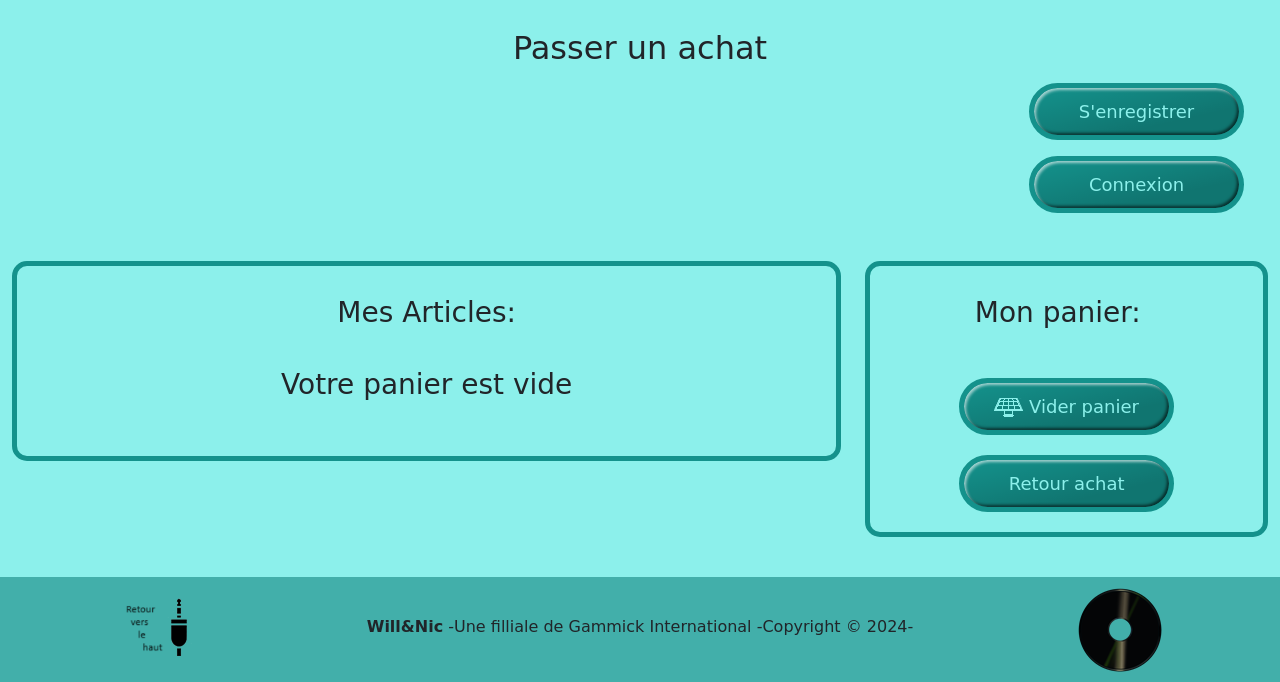
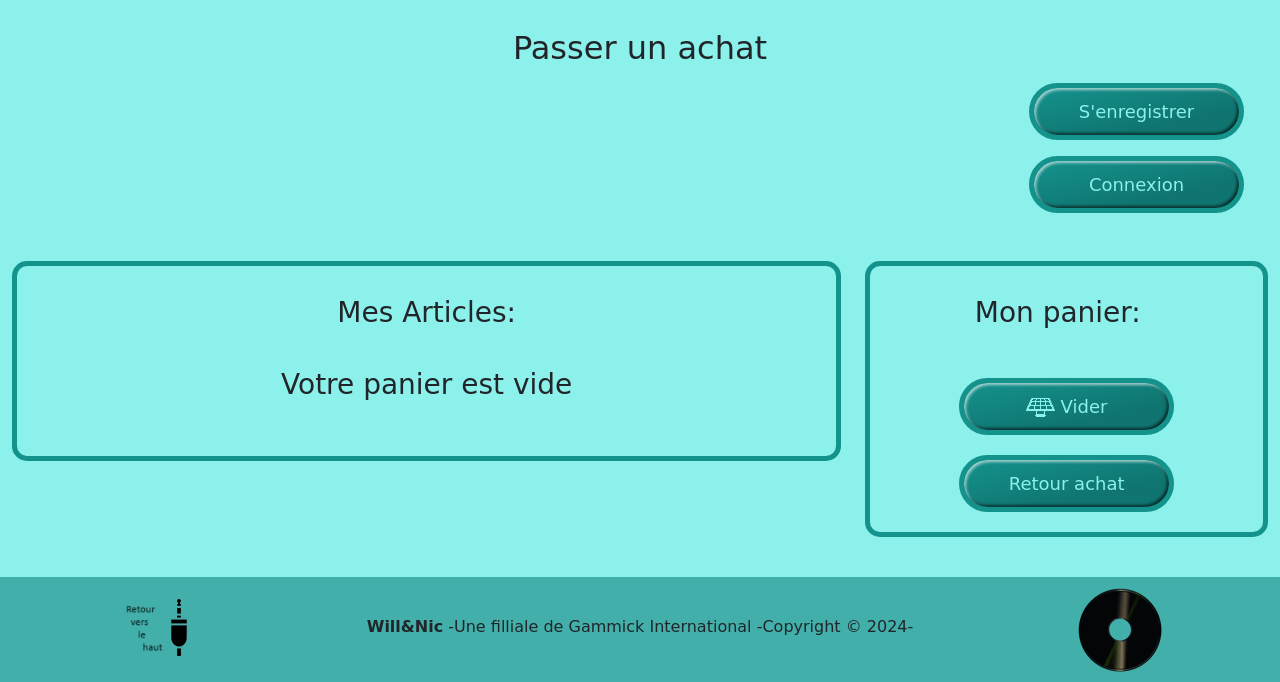
Before and after one commit to 5gtP3pp3r/TP2_WEB_2, a PHP site: page /pagePanier.php in a window 1280 px wide. Shown: the part 369-1051 px from the top of the page. Run offline with PHP 8.4, Linux system fonts and the light colour scheme.

Commit message:
mod nom bouton vider

```diff
--- a/Nicolas_Plouffe_William_Crepault_TP2_Web_2/pagePanier.php
+++ b/Nicolas_Plouffe_William_Crepault_TP2_Web_2/pagePanier.php
@@ -105,7 +105,7 @@ if (!empty($_GET["action"])) {
                     <div class="ulBtn">
                         <form action="pagePanier.php?action=empty" method="post">
                             <ul class="bntListe">
-                                <li><button type="submit" id="videPanier" class="styled-button"><img src="Images/vider_panier.png" alt="vider_panier"> Vider panier</button></li>
+                                <li><button type="submit" id="videPanier" class="styled-button"><img src="Images/vider_panier.png" alt="vider_panier"> Vider</button></li>
                                 <li><button type="button" id="retourAchat" class="styled-button">Retour achat</button> </li>
                             </ul>
                         </form>
```
